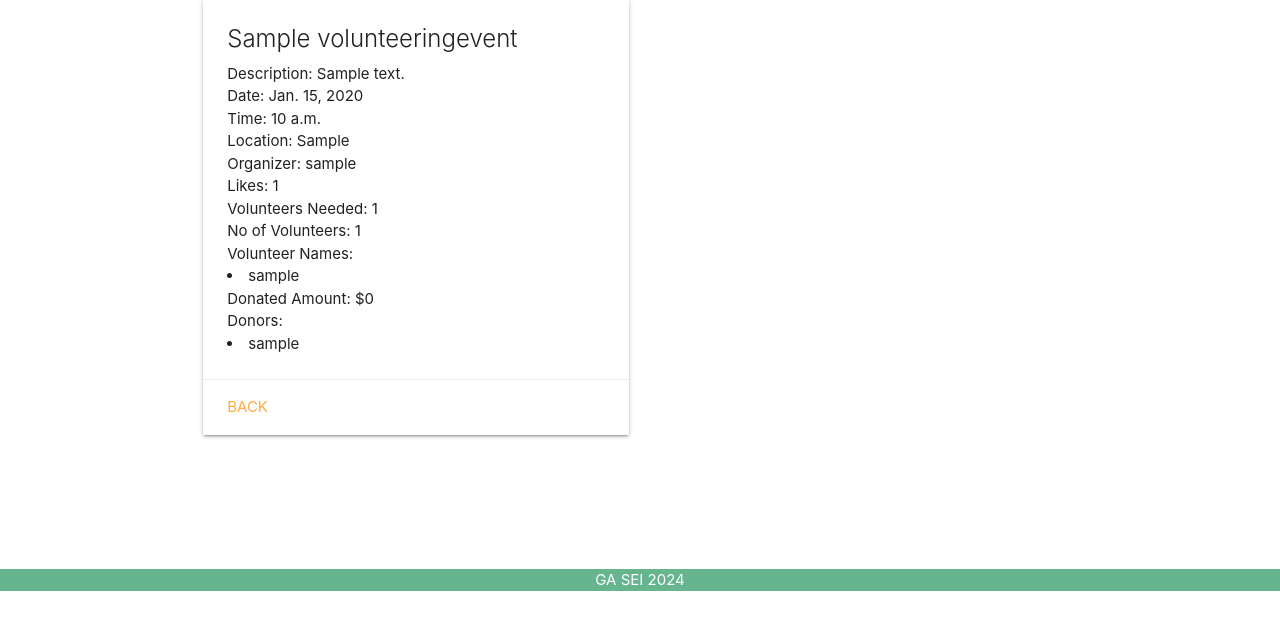
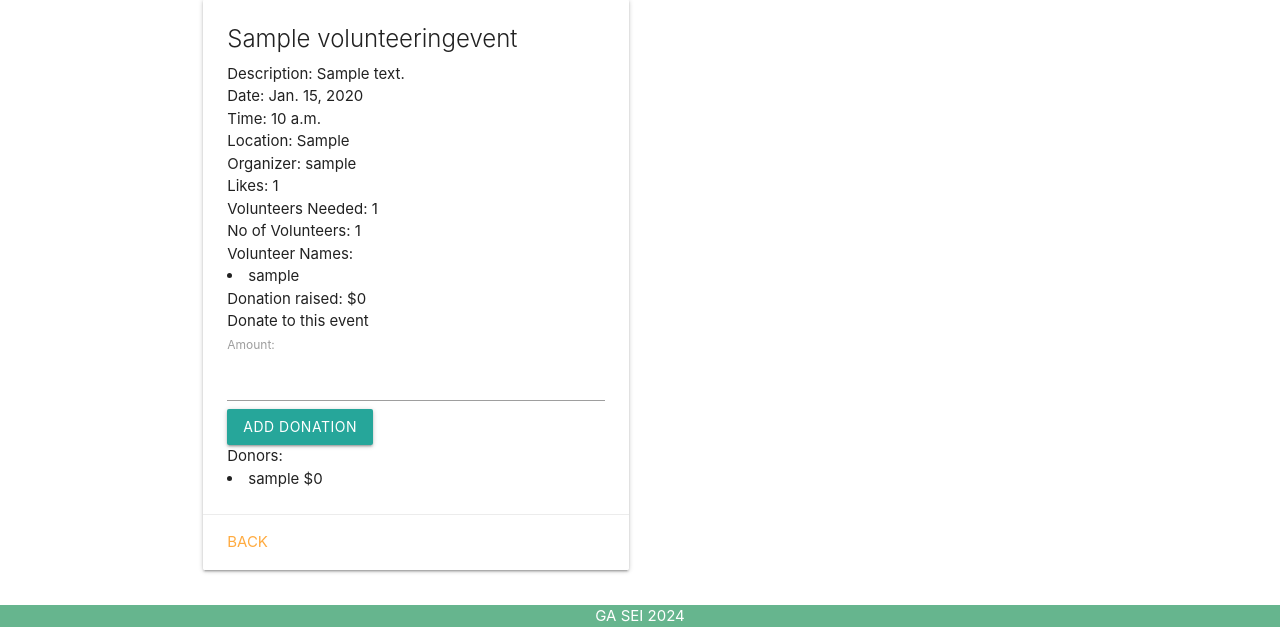
Before and after one commit to zala-dev/VolunteerHub, a Django app: page /all-events/1/ in a window 1280 px wide. Shown: the part 209-836 px from the top of the page. Before the commit the page ends 800 px from the top, so only its background shows below. Run offline with Django 5.2, Linux system fonts and the light colour scheme; a user stored in the database is signed in; tables that the repository leaves empty hold one stand-in row (values such as "Sample post").

Commit message:
add donation form

```diff
--- /dev/null
+++ b/main_app/forms.py
@@ -0,0 +1,4 @@
+from django import forms
+
+class DonationForm(forms.Form):
+    amount = forms.IntegerField(label="Amount", min_value=0)
--- a/main_app/models.py
+++ b/main_app/models.py
@@ -36,10 +36,9 @@ class VolunteeringEvent(models.Model):
         total_donation=sum(donation.amount for donation in donations)
         return total_donation
 
-    def donor_names(self):
+    def donations(self):
         donations = Donation.objects.filter(event_id=self.id).all()
-        donors = [donation.user.username for donation in donations]
-        return donors
+        return [donation for donation in donations]
 
     def donor_count(self):
         donations = Donation.objects.filter(event_id=self.id).all()
--- a/main_app/templates/all_events.html
+++ b/main_app/templates/all_events.html
@@ -16,7 +16,7 @@
         <p>Likes: {{ event.like_set.count }}</p>
         <p>Volunteers Needed: {{ event.volunteers_needed }}</p>
         <p>No of Volunteers: {{ event.volunteer_count }}</p>
-        <p>Donated Amount: ${{ event.donation_amount }}</p>
+        <p>Donation raised: ${{ event.donation_amount }}</p>
       </div>
       <div class="card-action">
         <a href="{% url 'volunteering_event_detail' event.id %}">View</a>
--- a/main_app/templates/event_detail.html
+++ b/main_app/templates/event_detail.html
@@ -15,7 +15,7 @@
         <p>Likes: {{ event.like_set.count }}</p>
         <p>Volunteers Needed: {{ event.volunteers_needed }}</p>
         <p>No of Volunteers: {{ event.volunteer_count }}</p>
-        <p>Donated Amount: ${{ event.donation_amount }}</p>
+        <p>Donation raised: ${{ event.donation_amount }}</p>
         <p>No of Donors: {{ event.donor_count }}</p>
       </div>
       <div class="card-action">
--- a/main_app/templates/volunteering_event_detail.html
+++ b/main_app/templates/volunteering_event_detail.html
@@ -20,10 +20,18 @@
         {% empty %}
           <li>No volunteers yet</li>
         {% endfor %}
-        <p>Donated Amount: ${{ event.donation_amount }}</p>
+        <p>Donation raised: ${{ event.donation_amount }}</p>
+        <p>Donate to this event</p>
+
+        <form action="/all-events/{{ event.id }}/add_donation/" method="POST">
+            {% csrf_token %}
+            {{ donation_form }}
+          <input type="submit" value="Add donation" class="btn" />
+        </form>
+
         <p>Donors: </p>
-        {% for donor in event.donor_names %}
-        <li>{{ donor }}</li>
+        {% for donation in event.donations %}
+        <li>{{ donation.user.username }} ${{ donation.amount }}</li>
         {% empty %}
         <li>No donors yet</li>
         {% endfor %}
--- a/main_app/urls.py
+++ b/main_app/urls.py
@@ -13,6 +13,7 @@ urlpatterns = [
     path('my-events/', views.MyVolunteeringEventsListView.as_view(), name='my_events'),
     path('all-events/', views.AllVolunteeringEventsListView.as_view(), name='all_events'),
     path('all-events/<int:pk>/', views.VolunteeringEventDetailView.as_view(), name='volunteering_event_detail'),
+    path('all-events/<int:event_id>/add_donation/', views.add_donation, name='add_donation'),
     path('like/<int:event_id>/', views.like_event, name='like_event'),
     path('unlike/<int:event_id>/', views.unlike_event, name='unlike_event'),
     path('accounts/signup/', views.signup, name='signup')
--- a/main_app/views.py
+++ b/main_app/views.py
@@ -3,6 +3,7 @@ from django.urls import reverse_lazy
 from django.shortcuts import render, redirect, get_object_or_404
 from django.contrib.auth.mixins import LoginRequiredMixin
 from .models import VolunteeringEvent, Like, Donation
+from .forms import DonationForm
 from django.contrib.auth import login
 from django.contrib.auth.forms import UserCreationForm
 from django.contrib.auth.decorators import login_required
@@ -105,6 +106,12 @@ class VolunteeringEventDetailView(LoginRequiredMixin, DetailView):
     template_name = 'volunteering_event_detail.html'
     context_object_name = 'event'
 
+    def get_context_data(self, **kwargs):
+        context = super().get_context_data(**kwargs)
+        user = self.request.user
+        context['donation_form'] = DonationForm()
+        return context
+
 # method for logged in user to volunteer for an event. Redirect back to the current page.
 @login_required
 def add_volunteer(request, event_id):
@@ -135,6 +142,14 @@ def unlike_event(request, event_id):
     Like.objects.filter(user=request.user, event=event).delete()
     return redirect(request.META.get('HTTP_REFERER', '/'))
 
+@login_required
+def add_donation(request, event_id):
+    event = get_object_or_404(VolunteeringEvent, id=event_id)
+    form = DonationForm(request.POST)
+    if form.is_valid():
+        donation = Donation(user=request.user, event=event, amount=form.cleaned_data["amount"]).save()
+    return redirect(request.META.get('HTTP_REFERER', '/'))
+
 # signup to use the application. Successful sign up will redirect to the list of all volunteering events.
 def signup(request):
   error_message = ''
```
